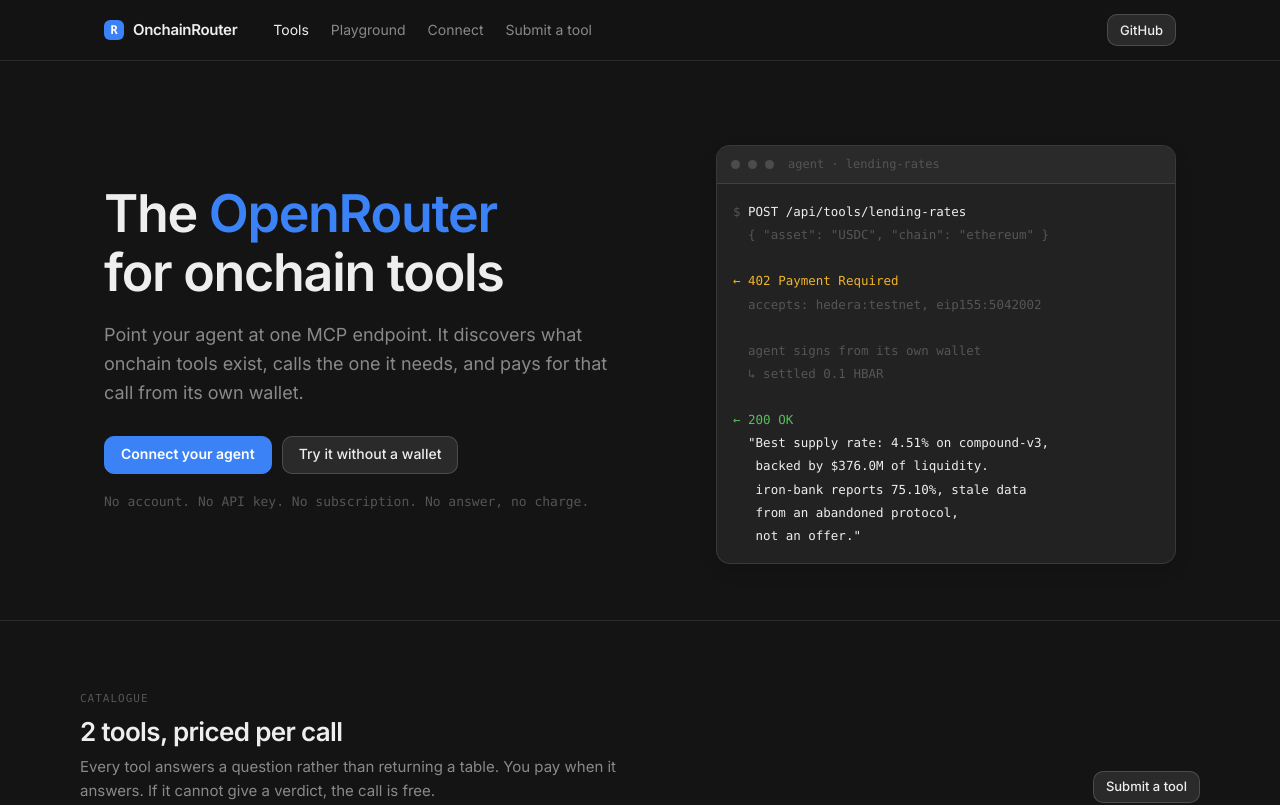
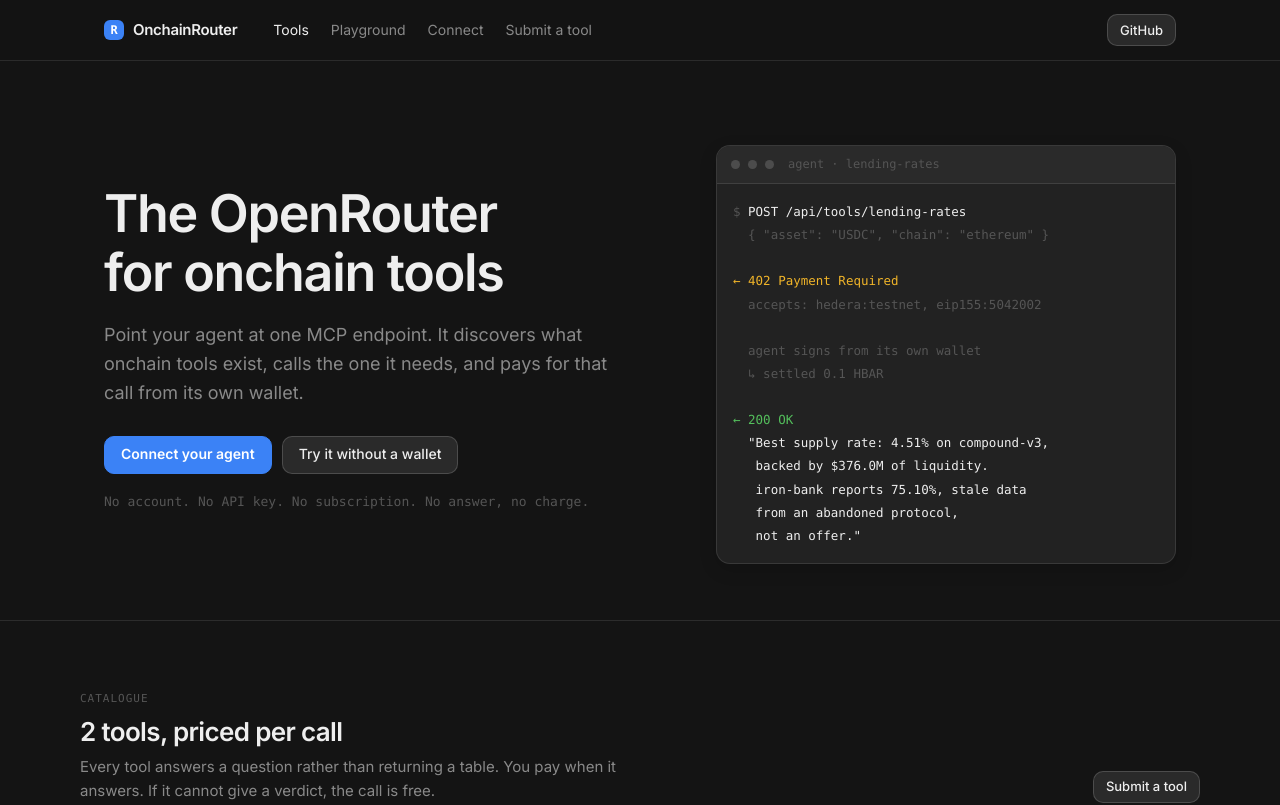
Before and after one commit to web3xDev/onchain-router, a Next.js app: page / in a window 1280 px wide. Shown: the top 805 px of the page. Built offline with nearby package versions, Linux system fonts and the light colour scheme; no server answers; what @circle-fin/x402-batching, @x402/core, @x402/hedera would draw is missing.

Commit message:
Hero headline in one colour

```diff
--- a/app/globals.css
+++ b/app/globals.css
@@ -226,10 +226,6 @@
 .hero h1 {
   font-size: 52px;
   margin: 0;
-}
-
-.hero h1 .accent {
-  color: var(--accent);
 }
 
 .hero-sub {
--- a/app/page.tsx
+++ b/app/page.tsx
@@ -18,7 +18,7 @@
         <div className="page hero-grid">
           <div>
             <h1>
-              The <span className="accent">OpenRouter</span>
+              The OpenRouter
               <br />
               for onchain tools
             </h1>
```
